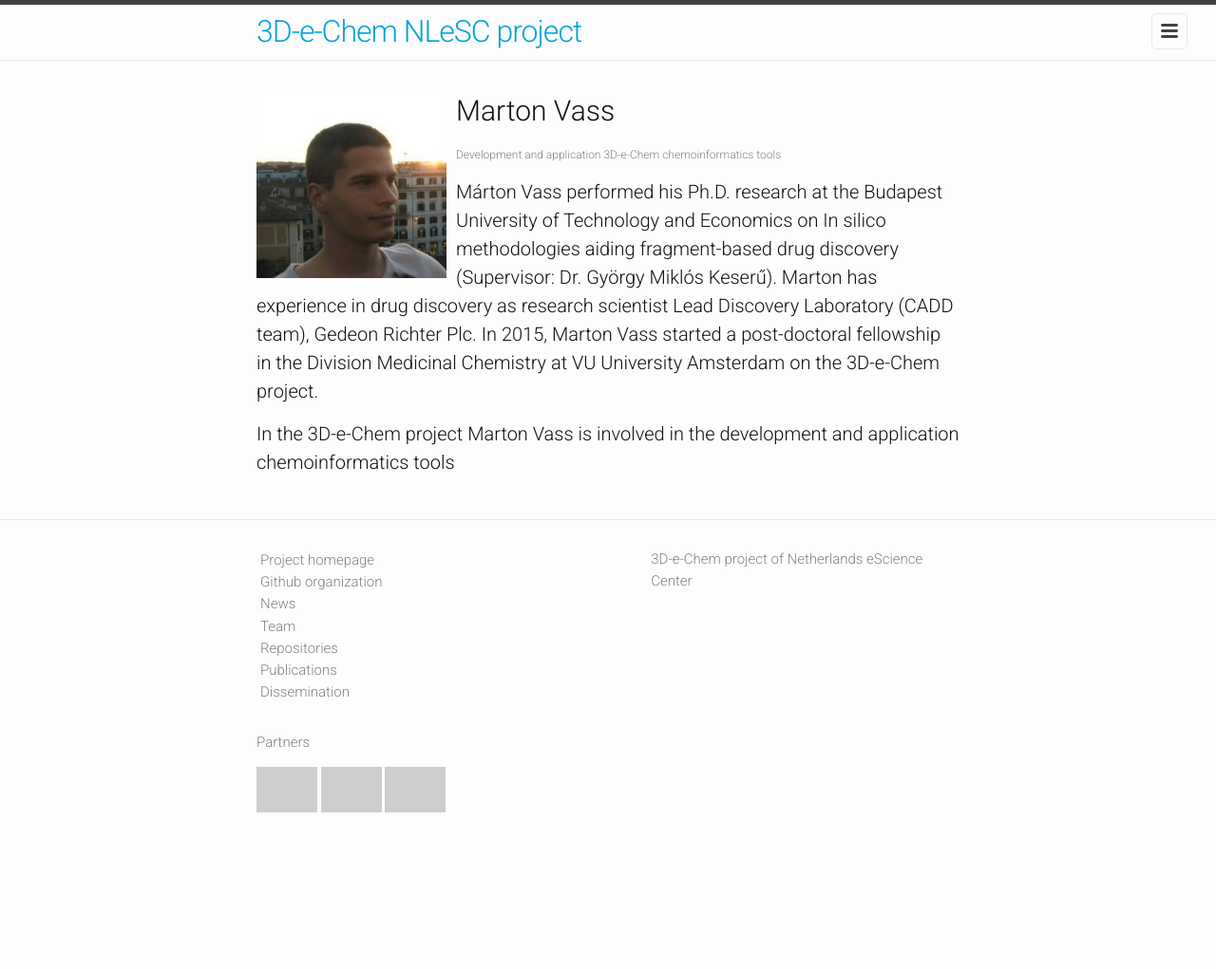
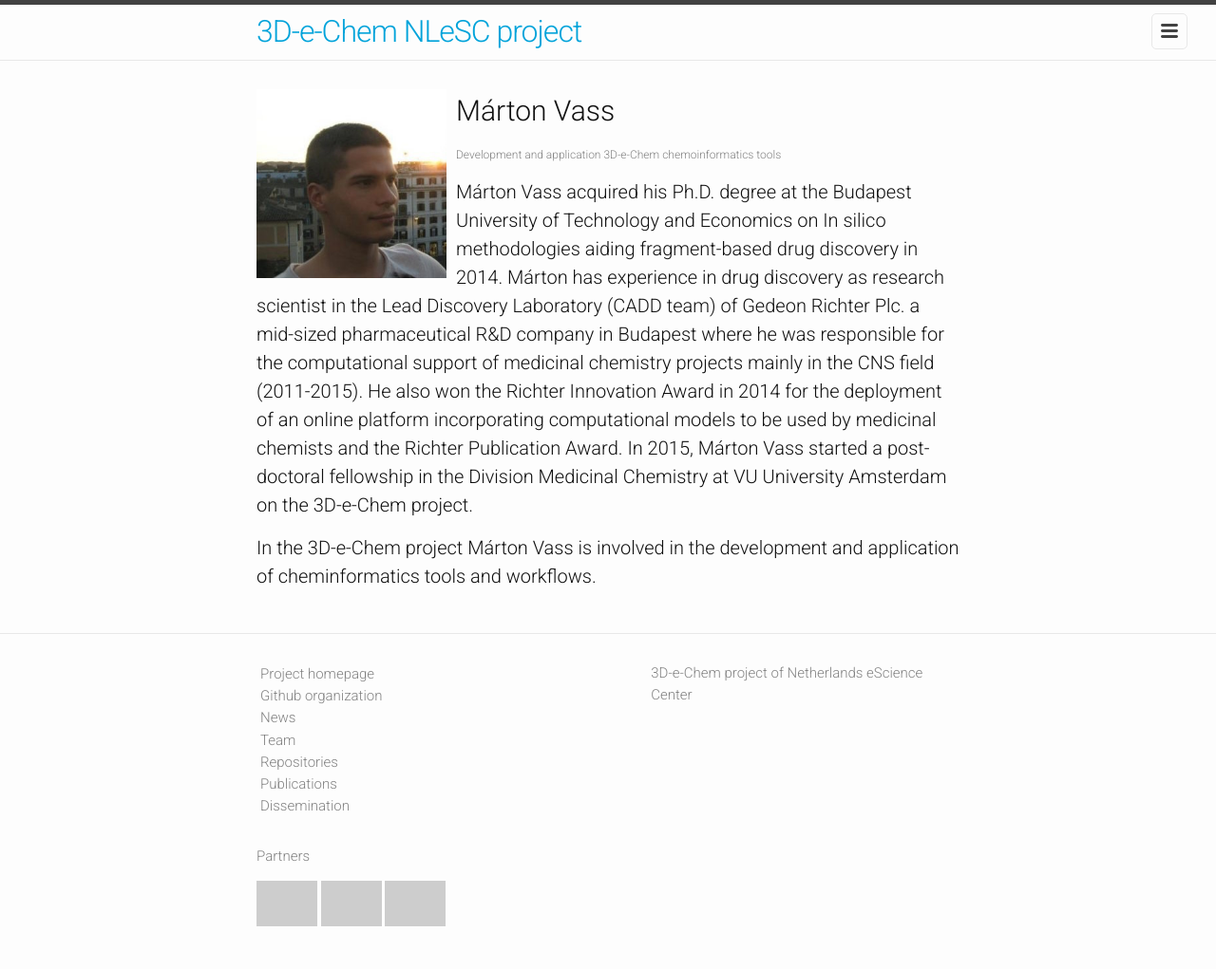
Before and after one commit to 3D-e-Chem/3D-e-Chem.github.io, a Jekyll site: the page built from _team_members/Marton_Vass.md, in a window 1280 px wide. Shown: the whole page at 95% size. Built offline with Jekyll 4.4.1, drawn with Linux system fonts in a browser that asks for light colours; a style sheet for code colours, icons or effects is not loaded; before the commit the page ends 901 px from its top, so only the background shows below that; grey boxes are pictures that could not be loaded.

Commit message:
Update Marton_Vass.md

```diff
--- a/_team_members/Marton_Vass.md
+++ b/_team_members/Marton_Vass.md
@@ -1,10 +1,8 @@
 ---
-title: Marton Vass
+title: Márton Vass
 photo: /assets/team_members/Marton_Vass.jpg
 role: Development and application 3D-e-Chem chemoinformatics tools
 ---
-Márton Vass performed his Ph.D. research at the Budapest University of Technology and Economics on In silico methodologies aiding fragment-based drug discovery (Supervisor: Dr. György Miklós Keserű).
-Marton has experience in drug discovery as research scientist Lead Discovery Laboratory (CADD team), Gedeon Richter Plc.
-In 2015, Marton Vass started a post-doctoral fellowship in the Division Medicinal Chemistry at VU University Amsterdam on the 3D-e-Chem project.
+Márton Vass acquired his Ph.D. degree at the Budapest University of Technology and Economics on In silico methodologies aiding fragment-based drug discovery in 2014. Márton has experience in drug discovery as research scientist in the Lead Discovery Laboratory (CADD team) of Gedeon Richter Plc. a mid-sized pharmaceutical R&D company in Budapest where he was responsible for the computational support of medicinal chemistry projects mainly in the CNS field (2011-2015). He also won the Richter Innovation Award in 2014 for the deployment of an online platform incorporating computational models to be used by medicinal chemists and the Richter Publication Award. In 2015, Márton Vass started a post-doctoral fellowship in the Division Medicinal Chemistry at VU University Amsterdam on the 3D-e-Chem project.
 
-In the 3D-e-Chem project Marton Vass is involved in the development and application chemoinformatics tools
+In the 3D-e-Chem project Márton Vass is involved in the development and application of cheminformatics tools and workflows.
```
